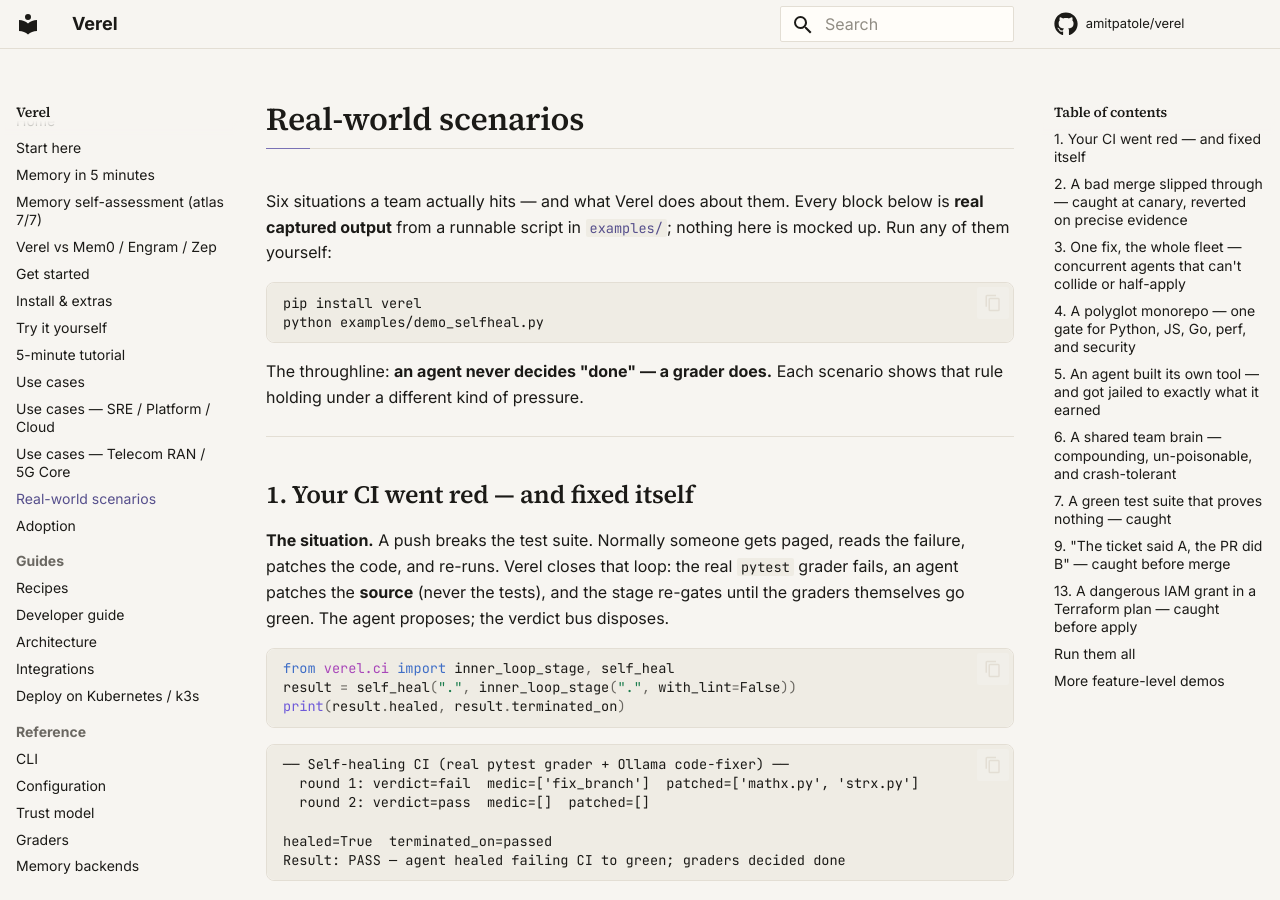
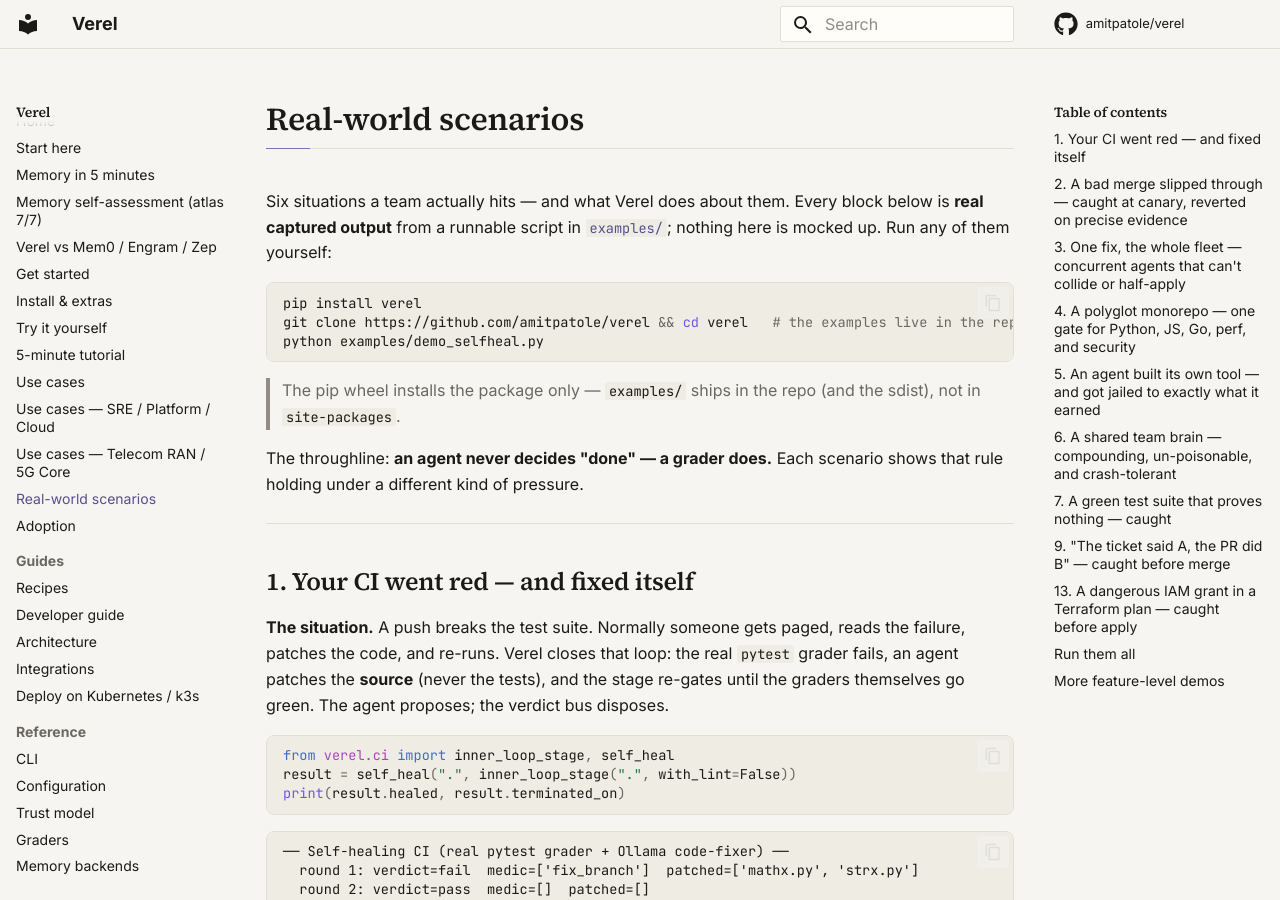
Before and after one commit to amitpatole/verel, an MkDocs documentation site: the page built from docs/examples.md, in a window 1280 px wide and 900 px high. Built offline with MkDocs 1.6.1 and Material for MkDocs 9.7.7, drawn with Linux system fonts in a browser that asks for light colours; comment, search, counter and statistics services are not loaded.

Commit message:
docs: surface the rejected-value tombstone in the README; honest examples snippet
Closes the v1.7.1 audit P2 polish list. Audit of the six items against current
code found four already fixed in earlier releases (verel-ci prog/help strings,
cli.md telecom subcommand coverage, grade_kpi/grade_cfg re-exports, heal
LLMError hint) and one doc pair already consistent (known_backends,
OLLAMA_API_KEY). Remaining two fixed here:

- README never mentioned the rejected-value tombstone — the anti-laundering
  property forged under red-teaming that external reviews keep noticing only
  in source ("its README never mentioned it; only the source did"). The Brain
  organ row and scenario 7 now state it, plus the trust-state /
  epistemic-confidence / retrieval-strength three-axis separation. Every
  claim maps to pinned code (rejected_key ledger, supersession carry-forward,
  guard_replica).
- docs/examples.md told users `pip install verel` then run examples/ — which
  a wheel doesn't ship. Snippet now clones the repo for the examples and says
  where they live (repo + sdist, not site-packages).

Gate: ruff + 1411 tests + mkdocs --strict green.

Co-Authored-By: Claude Fable 5 <noreply@anthropic.com>

````diff
--- a/docs/examples.md
+++ b/docs/examples.md
@@ -6,8 +6,12 @@ nothing here is mocked up. Run any of them yourself:
 
 ```bash
 pip install verel
+git clone https://github.com/amitpatole/verel && cd verel   # the examples live in the repo
 python examples/demo_selfheal.py
 ```
+
+> The pip wheel installs the package only — `examples/` ships in the repo (and the sdist), not in
+> `site-packages`.
 
 The throughline: **an agent never decides "done" — a grader does.** Each scenario shows that rule
 holding under a different kind of pressure.
````
Also changed, not shown: README.md (+2 -2 lines).
